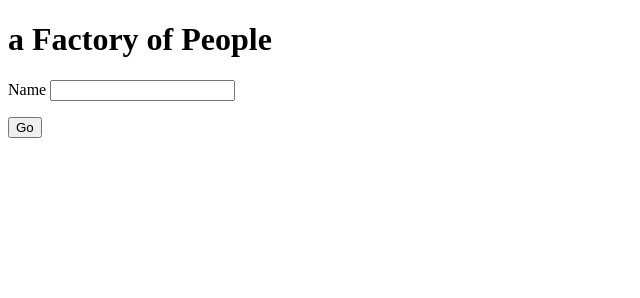
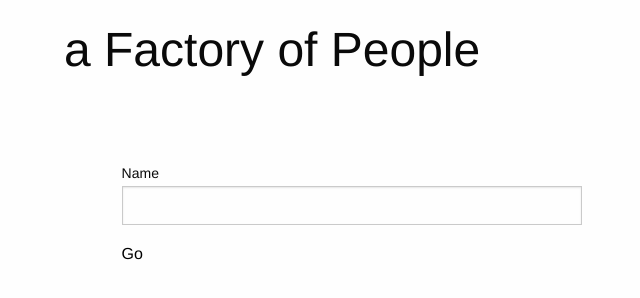
Before and after one commit to j-leow/people-factory, a plain HTML site: page index.html in a window 1280 px wide. Shown: the whole page, without its empty margins (0-640 px from the left). Drawn offline with nearby package versions, Linux system fonts and the light colour scheme.

Commit message:
Add Foundation and CSS

```diff
--- /dev/null
+++ b/index.css
@@ -0,0 +1,50 @@
+body {
+  padding: 1rem 4rem;  /*rem = base font for all of the page */
+}
+
+section > div {  /* > means child, i.e. direct descendant If you don't put > then it can be any descendant*/
+  width: 80%;
+  margin: 1rem auto;
+}
+
+form {
+  margin-top: 50px;
+}
+
+dl {
+  padding: 15px 10px;
+}
+
+dl > li {
+  list-style: none;
+}
+
+dt, dd {
+  display: inline-block;
+  vertical-align: top;
+  width: 48%;
+}
+
+dl:nth-of-type(even) {
+  background-color: WhiteSmoke;
+}
+
+@media (min-width: 700px) {
+  section > div {
+    width: 60%;
+  }
+}
+
+@media (min-width: 900px) {
+  section > div {
+    float: left;
+    margin: 20px 5%;
+    width: 40%;
+  }
+
+  section::after {
+    clear: both;
+    content: "";
+    display: table;
+  }
+}
--- a/index.html
+++ b/index.html
@@ -6,6 +6,8 @@
     <title>People Factory</title>
     <meta name="description" content="">
     <meta name="viewport" content="width=device-width, initial-scale=1">
+    <link rel="stylesheet" href="https://cdnjs.cloudflare.com/ajax/libs/foundation/6.3.1/css/foundation.min.css">
+    <link rel="stylesheet" href="index.css">
   </head>
   <body>
     <h1>a Factory of People</h1>
```
